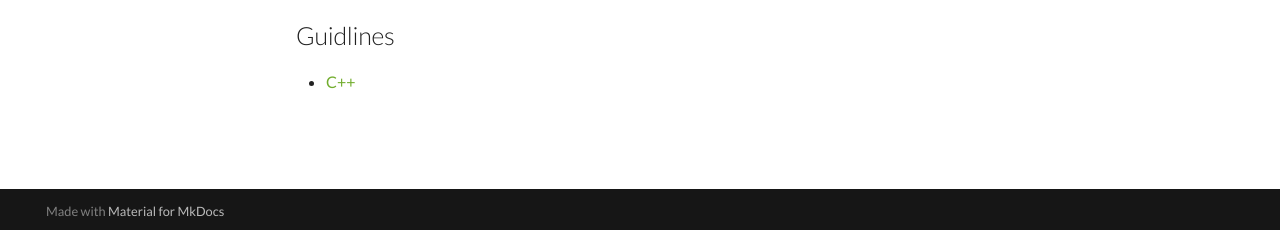
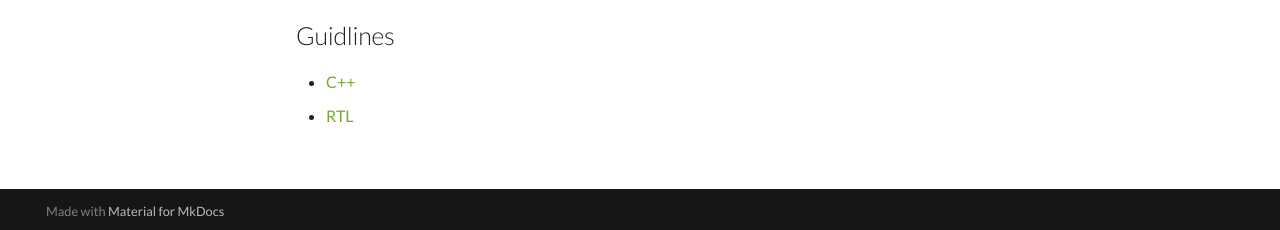
Before and after one commit to silagokth/SiLagoDoc, an MkDocs documentation site: the page built from docs/index.md, in a window 1280 px wide. Shown: the part 667-897 px from the top of the page. Built offline with MkDocs 1.6.1 and Material for MkDocs 9.7.7, drawn with Linux system fonts in a browser that asks for light colours; comment, search, counter and statistics services are not loaded.

Commit message:
RTL guideline link

```diff
--- a/docs/index.md
+++ b/docs/index.md
@@ -14,3 +14,4 @@
 
 ## Guidlines
 - [C++](Guideline/Style-guide-cpp)
+- [RTL](Guideline/Style-guide-rtl)
```
